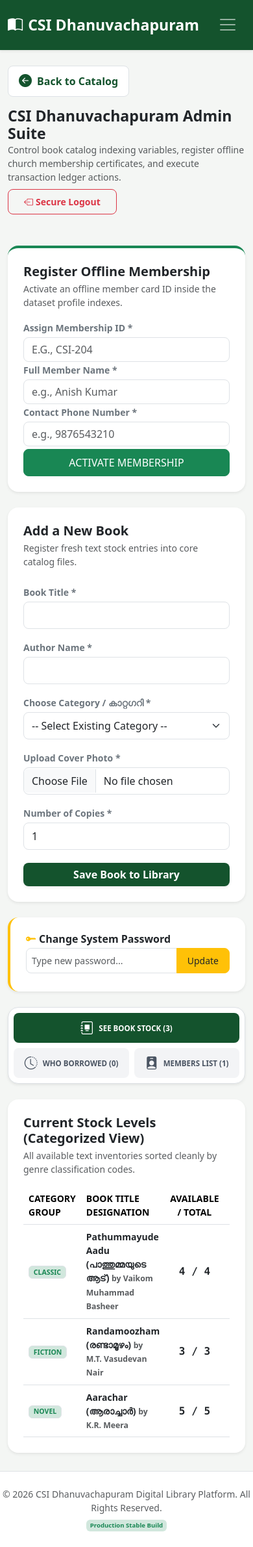
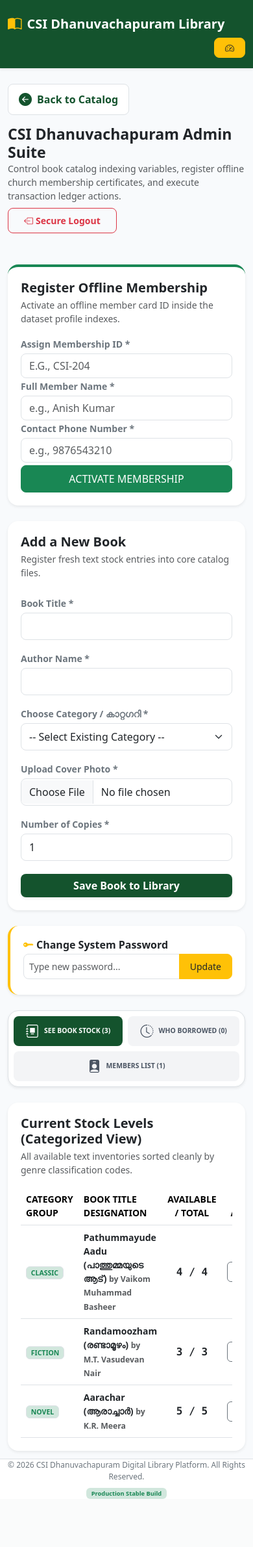
Before and after one commit to Arya-Rajeev/LMS, a Flask app: page /admin in a window 390 px wide. Shown: the whole page at 65% size. After the commit the page ends 2307 px from the top, so only its background shows below. Run offline with Flask 3, Linux system fonts and the light colour scheme; a user stored in the database is signed in; data comes from the database, SQL or seed files in the repository.

Commit message:
Fixed mobile viewport scalability variables

```diff
--- a/templates/base.html
+++ b/templates/base.html
@@ -1,66 +1,94 @@
 <!DOCTYPE html>
-<html lang="en">
+<html lang="en" class="h-100">
 <head>
     <meta charset="UTF-8">
     <meta name="viewport" content="width=device-width, initial-scale=1.0">
-    <title>CSI Dhanuvachapuram Library Portal</title>
-    <link href="https://cdn.jsdelivr.net/npm/bootstrap@5.3.3/dist/css/bootstrap.min.css" rel="stylesheet">
-    <link href="https://cdn.jsdelivr.net/npm/bootstrap-icons@1.11.3/font/bootstrap-icons.min.css" rel="stylesheet">
+    <title>CSI Dhanuvachapuram Library</title>
+
+    <link href="https://cdn.jsdelivr.net/npm/bootstrap@5.3.2/dist/dist/css/bootstrap.min.css" rel="stylesheet">
+    <link href="https://cdn.jsdelivr.net/npm/bootstrap-icons@1.11.2/font/bootstrap-icons.min.css" rel="stylesheet">
+
     <style>
-        :root { --csi-green: #14532d; }
-        body { background-color: #f4f6f4; font-family: system-ui, -apple-system, sans-serif; }
-        .bg-csi { background-color: var(--csi-green) !important; }
-        .text-csi { color: var(--csi-green) !important; }
-        .btn-csi { background-color: var(--csi-green); color: white; border: none; font-weight: 600; }
-        .btn-csi:hover { background-color: #0c331b; color: white; }
+        :root {
+            --csi-dark-green: #14532d;
+            --csi-light-green: #15803d;
+            --csi-gold: #eab308;
+        }
+
+        body {
+            background-color: #f8fafc;
+            font-family: system-ui, -apple-system, BlinkMacSystemFont, 'Segoe UI', Roboto, Oxygen, Ubuntu, Cantarell, sans-serif;
+        }
+
+        .bg-csi { background-color: var(--csi-dark-green) !important; }
+        .text-csi { color: var(--csi-dark-green) !important; }
+        .btn-csi {
+            background-color: var(--csi-dark-green);
+            color: white;
+            font-weight: 600;
+            transition: all 0.2s ease-in-out;
+            border: none;
+        }
+        .btn-csi:hover {
+            background-color: var(--csi-light-green);
+            color: white;
+            transform: translateY(-1px);
+        }
+
+        /* Mobile-first card text scaling fixes */
+        @media (max-width: 576px) {
+            .display-6 { font-size: 1.8rem !important; }
+            .card { padding: 1.25rem !important; }
+            .nav-pills .nav-link { font-size: 0.65rem !important; padding: 8px 4px !important; }
+        }
     </style>
 </head>
-<body class="d-flex flex-column min-vh-100">
+<body class="d-flex flex-column h-100">
 
-    <nav class="navbar navbar-expand-lg navbar-dark bg-csi sticky-top shadow-sm py-3">
+    <nav class="navbar navbar-expand-lg navbar-dark bg-csi shadow-sm py-3 sticky-top">
         <div class="container">
-            <a class="navbar-brand fw-bold fs-3" href="{{ url_for('home') }}">
-                <i class="bi bi-book-half me-2"></i>CSI Dhanuvachapuram
+            <a class="navbar-brand fw-bold tracking-tight d-flex align-items-center gap-2" href="{{ url_for('home') }}">
+                <i class="bi bi-book-half text-warning fs-4"></i> CSI Dhanuvachapuram Library
             </a>
-            <button class="navbar-toggler border-0 shadow-none" type="button" data-bs-toggle="collapse" data-bs-target="#csiNavbar">
-                <span class="navbar-toggler-icon"></span>
-            </button>
-            <div class="collapse navbar-collapse" id="csiNavbar">
-                <ul class="navbar-nav ms-auto align-items-center gap-2">
-                    <li class="nav-item"><a class="nav-link active font-medium" href="{{ url_for('home') }}">Home Catalog</a></li>
 
-                    {% if session.get('is_admin') %}
-                        <li class="nav-item"><a class="nav-link text-warning fw-bold" href="{{ url_for('admin_portal') }}"><i class="bi bi-speedometer2 me-1"></i>Admin Panel</a></li>
-                        <li class="nav-item ms-2"><a href="{{ url_for('admin_logout') }}" class="btn btn-sm btn-outline-danger px-3 rounded-2 fw-bold">Logout</a></li>
-                    {% endif %}
-                </ul>
+            {% if session.get('is_admin') %}
+            <div class="ms-auto d-flex gap-2">
+                <a href="{{ url_for('admin_portal') }}" class="btn btn-warning btn-sm text-dark fw-bold rounded-3 px-3 d-flex align-items-center gap-1">
+                    <i class="bi bi-speedometer2"></i> <span class="d-none d-sm-inline">Admin Dashboard</span>
+                </a>
             </div>
+            {% endif %}
         </div>
     </nav>
 
-    <main class="flex-grow-1 container my-4">
+    <div class="container mt-3">
         {% with messages = get_flashed_messages(with_categories=true) %}
             {% if messages %}
                 {% for category, message in messages %}
-                    <div class="alert {% if category == 'success' %}alert-success{% else %}alert-danger{% endif %} alert-dismissible fade show rounded-4 border-0 shadow-sm p-3 mb-4" role="alert">
-                        <div class="d-flex align-items-center">
-                            <i class="bi {% if category == 'success' %}bi-check-circle-fill text-success{% else %}bi-exclamation-triangle-fill text-danger{% endif %} fs-4 me-3"></i>
-                            <div class="fw-medium">{{ message }}</div>
-                        </div>
-                        <button type="button" class="btn-close shadow-none" data-bs-dismiss="alert"></button>
+                    <div class="alert {% if category == 'error' %}alert-danger{% else %}alert-success{% endif %} alert-dismissible fade show border-0 rounded-3 shadow-sm small py-2.5" role="alert">
+                        <i class="bi {% if category == 'error' %}bi-exclamation-octagon-fill{% else %}bi-check-circle-fill{% endif %} me-2"></i>
+                        {{ message }}
+                        <button type="button" class="btn-close small py-2.5" data-bs-dismiss="alert" aria-label="Close"></button>
                     </div>
                 {% endfor %}
             {% endif %}
         {% endwith %}
+    </div>
 
-        {% block content %}{% endblock %}
+    <main class="flex-shrink-0">
+        <div class="container py-2">
+            {% block content %}
+            {% endblock %}
+        </div>
     </main>
 
-    <footer class="bg-white border-top py-4 mt-auto text-center text-muted small">
-        <p class="mb-1">© 2026 CSI Dhanuvachapuram Digital Library Platform. All Rights Reserved.</p>
-        <span class="badge bg-success-subtle text-success uppercase tracking-wider px-2.5 py-1" style="font-size: 0.6rem;">Production Stable Build</span>
+    <footer class="bg-white border-top py-3.5 mt-auto text-center text-muted small">
+        <div class="container">
+            <p class="mb-1 text-secondary font-medium" style="font-size: 0.75rem;">© 2026 CSI Dhanuvachapuram Digital Library Platform. All Rights Reserved.</p>
+            <span class="badge bg-success-subtle text-success uppercase tracking-wider px-2 py-1 font-semibold" style="font-size: 0.58rem;">Production Stable Build</span>
+        </div>
     </footer>
 
-    <script src="https://cdn.jsdelivr.net/npm/bootstrap@5.3.3/dist/js/bootstrap.bundle.min.js"></script>
+    <script src="https://cdn.jsdelivr.net/npm/bootstrap@5.3.2/dist/dist/js/bootstrap.bundle.min.js"></script>
 </body>
 </html>
```
